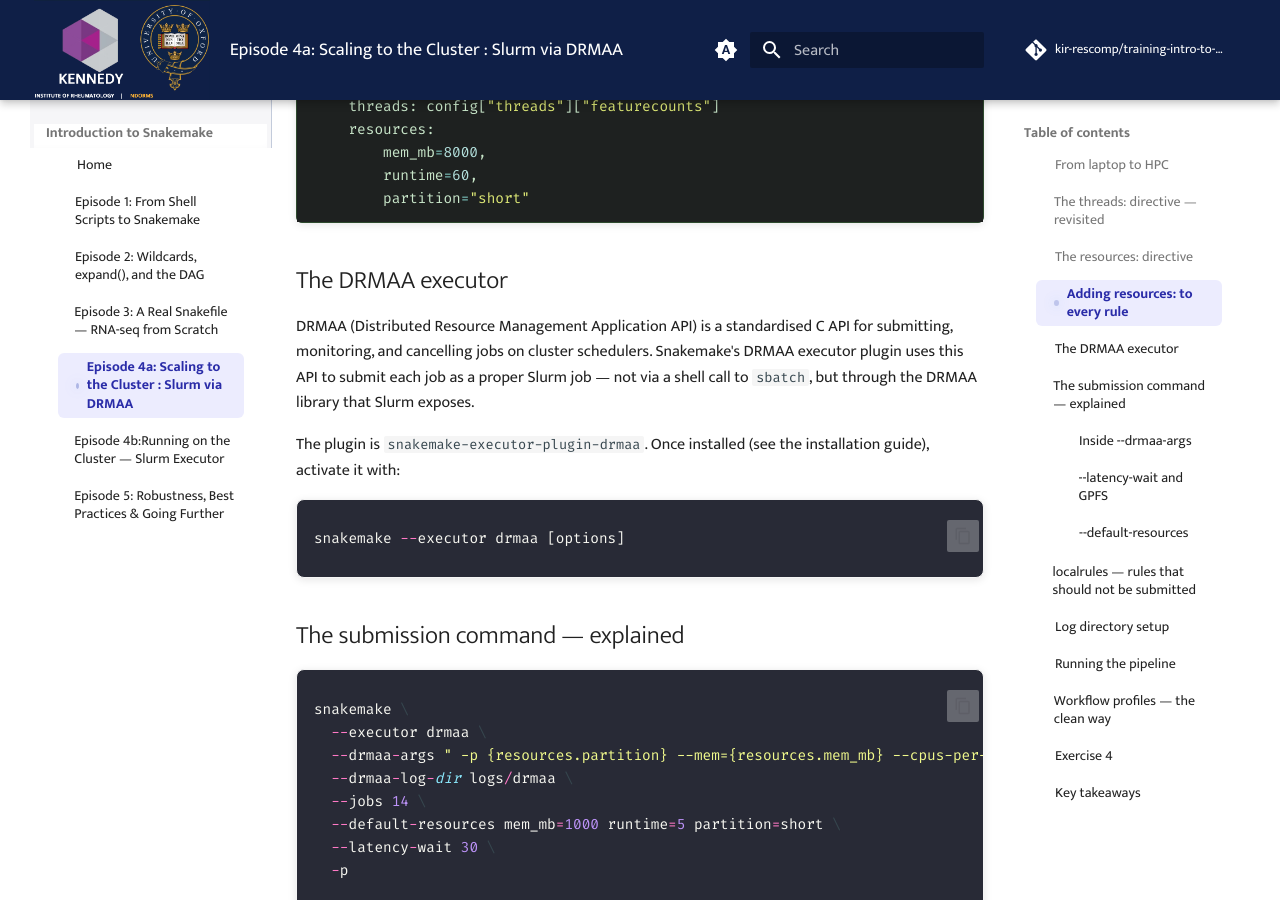
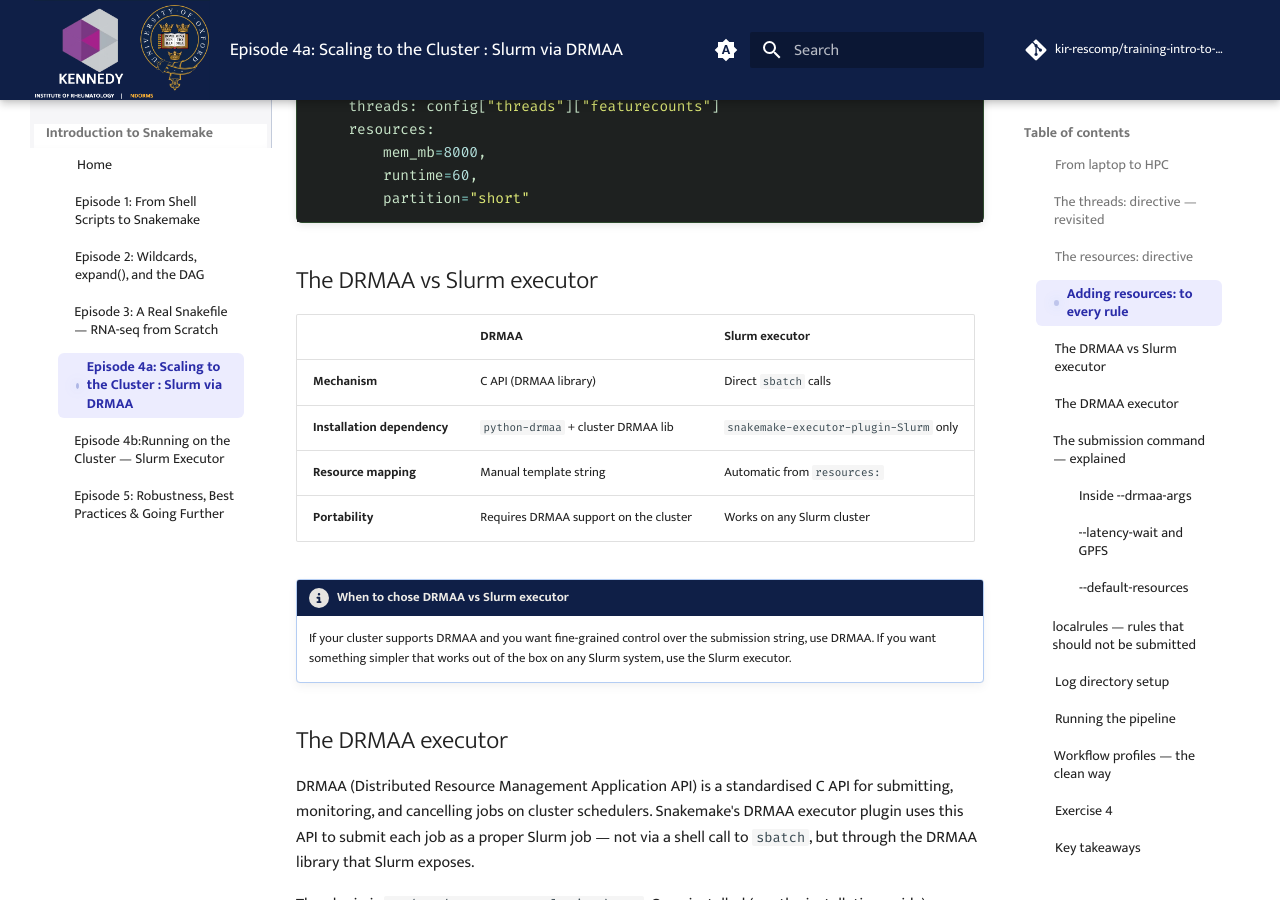
Before and after one commit to kir-rescomp/training-intro-to-snakemake, an MkDocs documentation site: the page built from docs/ep04_slurm_drmaa.md, in a window 1280 px wide and 900 px high, scrolled down 2284 px. Built offline with MkDocs 1.6.1 and Material for MkDocs 9.7.7, drawn with Linux system fonts in a browser that asks for light colours; comment, search, counter and statistics services are not loaded.

Commit message:
move drmaa vs Slurm comparision table to 4a

```diff
--- a/docs/ep04_slurm_drmaa.md
+++ b/docs/ep04_slurm_drmaa.md
@@ -84,6 +84,21 @@ rule featurecounts:
 </div>
 
 
+## The DRMAA vs Slurm executor
+
+
+|                             | DRMAA                                 | Slurm executor                         |
+| ----------------------------| ------------------------------------- | -------------------------------------- |
+| **Mechanism**               | C API (DRMAA library)                 | Direct `sbatch` calls                  |
+| **Installation dependency** | `python-drmaa` + cluster DRMAA lib    | `snakemake-executor-plugin-Slurm` only |
+| **Resource mapping**        | Manual template string                | Automatic from `resources:`            |
+| **Portability**             | Requires DRMAA support on the cluster | Works on any Slurm cluster             |
+
+
+!!! circle-info "When to chose DRMAA vs Slurm executor"
+
+    If your cluster supports DRMAA and you want fine-grained control over the submission string, use DRMAA. If you
+    want something simpler that works out of the box on any Slurm system, use the Slurm executor.
 
 
 
```
Also changed, not shown: docs/ep04b_slurm_executor.md (+0 -15 lines).
